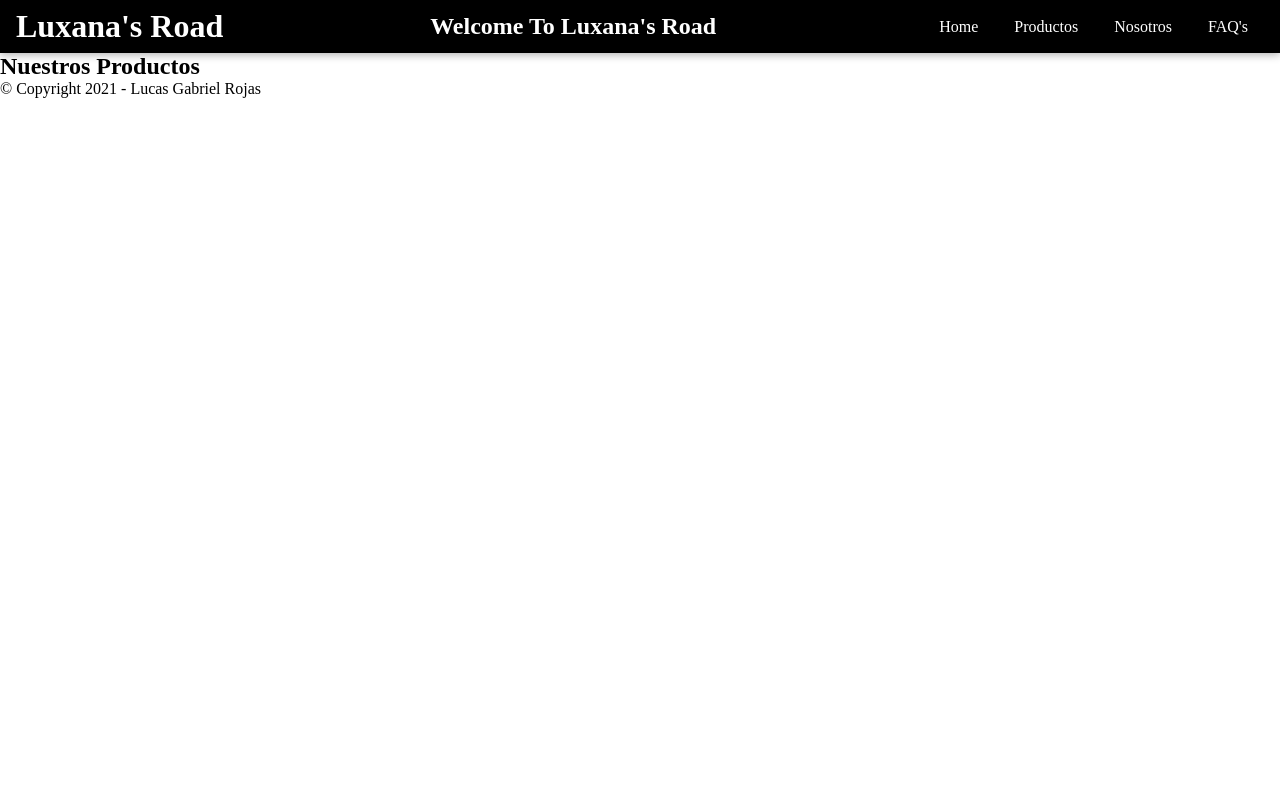
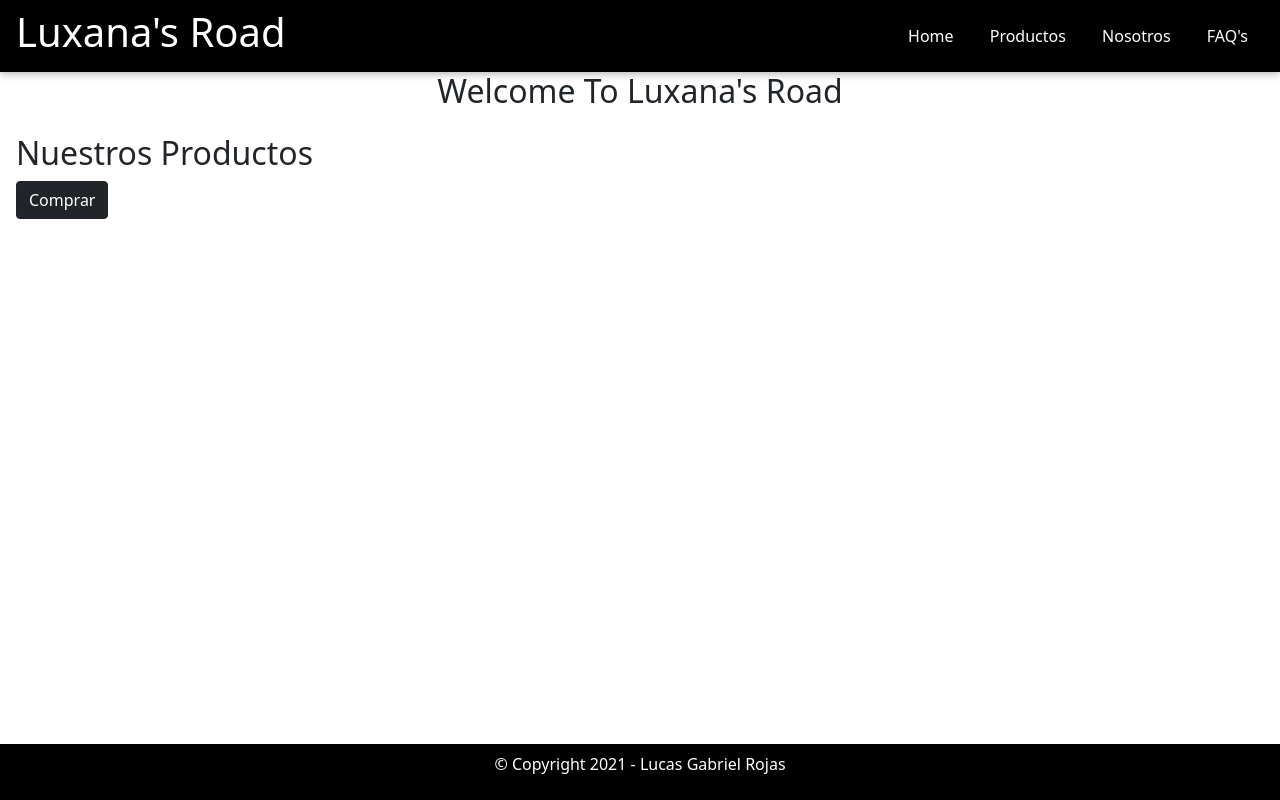
Before and after one commit to RojasLucas55/LuxanasRoad_RojasLucas, a React (Create React App) app: page / in a window 1280 px wide. Built offline with nearby package versions, Linux system fonts and the light colour scheme.

Commit message:
Desafio itemListContainer & cartWifget

```diff
--- a/package.json
+++ b/package.json
@@ -6,7 +6,9 @@
     "@testing-library/jest-dom": "^5.15.1",
     "@testing-library/react": "^11.2.7",
     "@testing-library/user-event": "^12.8.3",
+    "bootstrap": "^5.1.3",
     "react": "^17.0.2",
+    "react-bootstrap": "^2.0.3",
     "react-dom": "^17.0.2",
     "react-scripts": "4.0.3",
     "web-vitals": "^1.1.2"
--- a/src/App.js
+++ b/src/App.js
@@ -1,10 +1,14 @@
 import Header from "./Components/Header";
 import Footer from "./Components/Footer";
 import Main from "./Components/Main";
+import ItemListContainer from "./Components/ItemListContainer";
+import CartWidget from "./Components/CartWidget";
 const App = () => {
     return (
         <>
-            <Header id= "componente-header" saludo=" Welcome To Luxana's Road "/>
+            <Header id= "componente-header"/>
+            <CartWidget/>
+            <ItemListContainer saludo=" Welcome To Luxana's Road "/>
             <Main/>
             <Footer/>
         </>
--- a/src/CSS/estilos.css
+++ b/src/CSS/estilos.css
@@ -36,3 +36,18 @@ a:hover{
     background-color: rgb(43, 43, 43);
     border-radius: 10%;
 }
+
+main{
+    padding: 1rem;
+    flex-grow: 1;
+}
+.Greeting{
+    text-align: center;
+}
+
+footer{
+    background-color: black;
+    color: white;
+    text-align: center;
+    padding: 0.5rem;
+}
--- a/src/Components/Header.js
+++ b/src/Components/Header.js
@@ -2,12 +2,9 @@ import NavBar from "./NavBar"
 
 const Header = ( parametros) => {
 
-    console.log(parametros)
-
     return (
         <header id= "main-header">
             <h1>Luxana's Road</h1>
-            <h2>{parametros.saludo}</h2>
             <NavBar/>
         </header>
     )
--- a/src/Components/ItemListContainer.js
+++ b/src/Components/ItemListContainer.js
@@ -1,8 +1,8 @@
 
-export const ItemListContainer = () => {
+export const ItemListContainer = (parametros) => {
     return (
         <div>
-
+            <h2 className="Greeting">{parametros.saludo}</h2>
         </div>
     )
 }
--- a/src/Components/Main.js
+++ b/src/Components/Main.js
@@ -1,8 +1,9 @@
-
+import { Button } from 'react-bootstrap';
 export const Main = () => {
     return (
         <main>
             <h2> Nuestros Productos </h2>
+            <Button variant="dark">Comprar</Button>
         </main>
     )
 }
--- a/src/index.js
+++ b/src/index.js
@@ -7,6 +7,7 @@ import ReactDOM from "react-dom";
 
 //Importamos nuestra Hoja de estilos
 
+import 'bootstrap/dist/css/bootstrap.min.css';
 import './CSS/estilos.css'
 
 //3) Necesitamos un componente para mostrar
```
Also changed, not shown: 1 other file (tests, documents, lock files or other folders).
